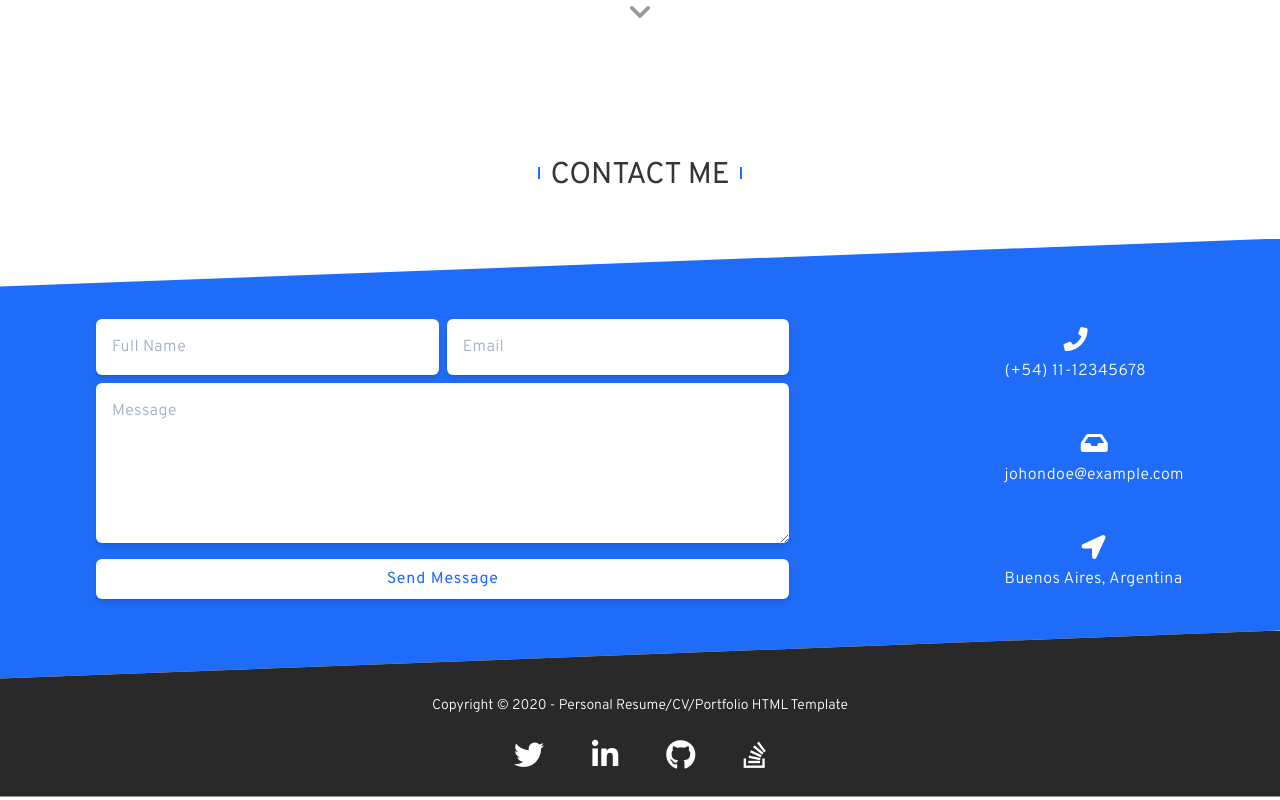
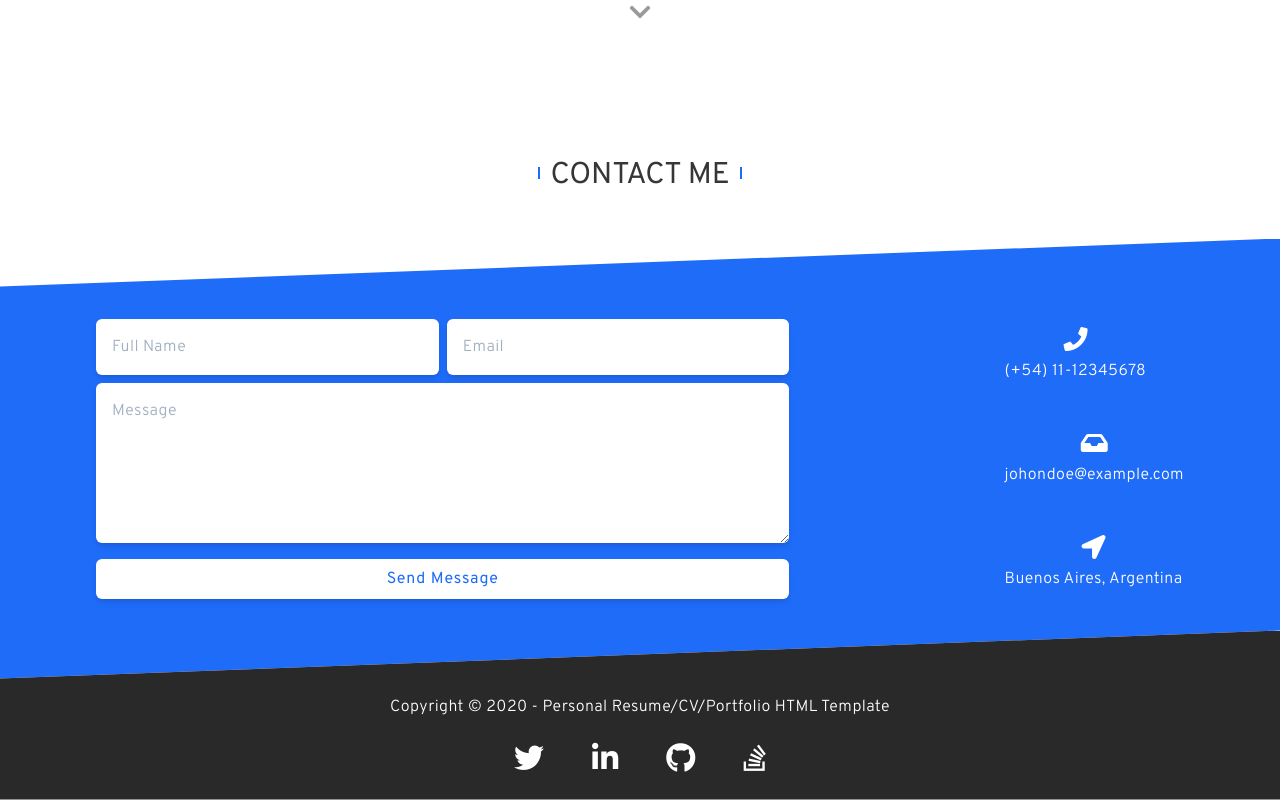
Before and after one commit to gonzalomansilla/Portfolio, a Vue app: page / in a window 1280 px wide. Shown: the part 2725-3525 px from the top of the page. Built offline with nearby package versions, Linux system fonts and the light colour scheme.

Commit message:
style: Texto en Screen LG

```diff
--- a/src/components/sections/Footer.vue
+++ b/src/components/sections/Footer.vue
@@ -1,7 +1,7 @@
 <template>
   <footer class="grid gap-y-4 justify-items-center relative py-4 app-section-padding-x text-white text-center">
     <div class="footer-bg absolute inset-x-0"></div>
-    <span class="text-sm font-light">Copyright © 2020 - Personal Resume/CV/Portfolio HTML Template</span>
+    <span class="text-sm lg:text-base font-light">Copyright © 2020 - Personal Resume/CV/Portfolio HTML Template</span>
     <IconsList></IconsList>
   </footer>
 </template>
```
